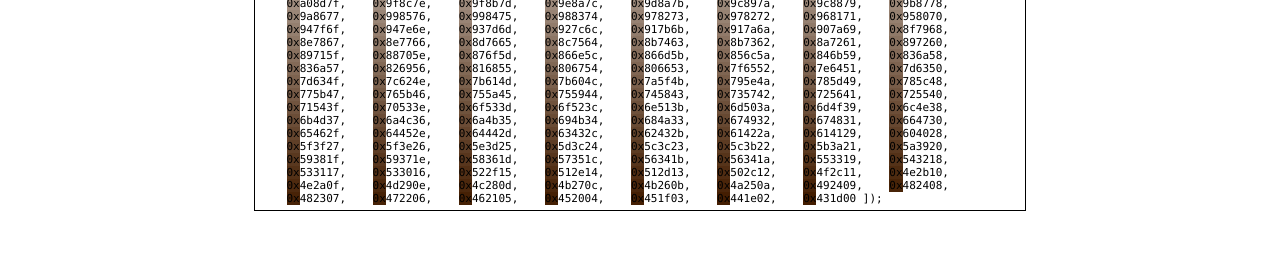
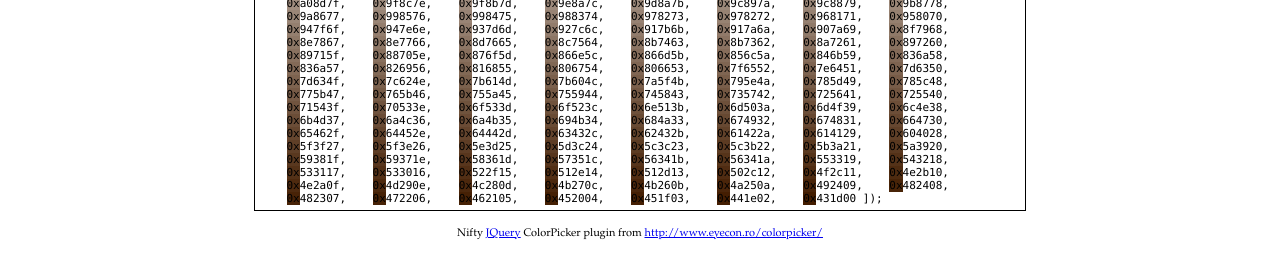
Before and after one commit to mnem/hack_a_gradient, a plain HTML site: page index.html in a window 1280 px wide. Shown: the part 322-600 px from the top of the page. Drawn offline with nearby package versions, Linux system fonts and the light colour scheme.

Commit message:
Added colorpicker credit

```diff
--- a/css/index.css
+++ b/css/index.css
@@ -38,6 +38,15 @@
 	padding: 5px;
 }
 
+#credits {
+	width:760px;
+	font-size:11px;
+	font-family: Palatino, "Palatino Linotype", Palladio, "URW Palladio", serif;
+	margin: 0 auto 0 auto;
+	padding: 5px;
+	text-align: center;
+}
+
 #gradient {
 	border: 1px solid black;
 	width: 512px;
--- a/index.html
+++ b/index.html
@@ -160,5 +160,6 @@
 </div>
 </div>
 <div id="code"></div>
+<div id="credits"><p>Nifty <a href="http://jquery.com/">JQuery</a> ColorPicker plugin from <a href="http://www.eyecon.ro/colorpicker/">http://www.eyecon.ro/colorpicker/</a></p></div>
 </body>
 </html>
```
